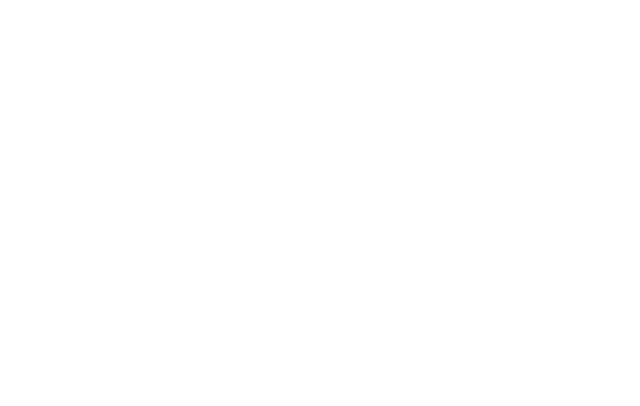
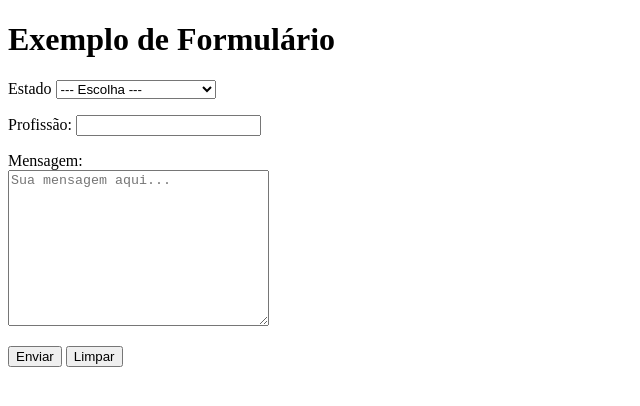
Before and after one commit to tattianemartins/html-css, a plain HTML site: page exercicios/ex025/form007.html in a window 1280 px wide. Shown: the whole page, without its empty margins (0-640 px from the left). Drawn offline with Linux system fonts and the light colour scheme.

Commit message:
form007 atualizado

```diff
--- a/exercicios/ex025/form007.html
+++ b/exercicios/ex025/form007.html
@@ -1,11 +1,54 @@
 <!DOCTYPE html>
 <html lang="pt-br">
+
 <head>
     <meta charset="UTF-8">
     <meta name="viewport" content="width=device-width, initial-scale=1.0">
     <title>Document</title>
 </head>
+
 <body>
+    <h1>Exemplo de Formulário</h1>
+    <form action="cadastro.php" method="post" autocomplete="on">
+        <p>
+            <label for="iest">Estado</label>
+            <select name="estado" id="iest">
+                <option value="">--- Escolha ---</option>
+                <optgroup label="Região Sudeste">
+                    <option value="SP">São Paulo</option>
+                    <option value="MG">Minas Gerais</option>
+                    <option value="RJ">Rio de Janeiro</option>
+                </optgroup>
+                <optgroup label="Região Nordeste">
+                    <option value="MA">Maranhão</option>
+                    <option value="PE">Pernambuco</option>
+                    <option value="RN">Rio Grande do Norte</option>
+                </optgroup>
+            </select>
+        </p>
 
+        <p>
+            <label for="iprof">Profissão: </label>
+            <input type="text" name="prof" id="iprof" list="lstprof">
+            <datalist id="lstprof">
+                <option value="ADM">Administrador</option>
+                <option value="CONT">Contabilista</option>
+                <option value="DEV">Desenvolvedor</option>
+                <option value="PROF">Professor</option>
+
+            </datalist>
+
+        </p>
+
+        <p>
+            <label for="imsg">Mensagem:</label><br>
+            <textarea name="msg" id="imsg" cols="30" rows="10" placeholder="Sua mensagem aqui..."></textarea>
+        </p>
+
+        <p>
+            <input type="submit" value="Enviar">
+            <input type="reset" value="Limpar">
+        </p>
 </body>
+
 </html>
```
